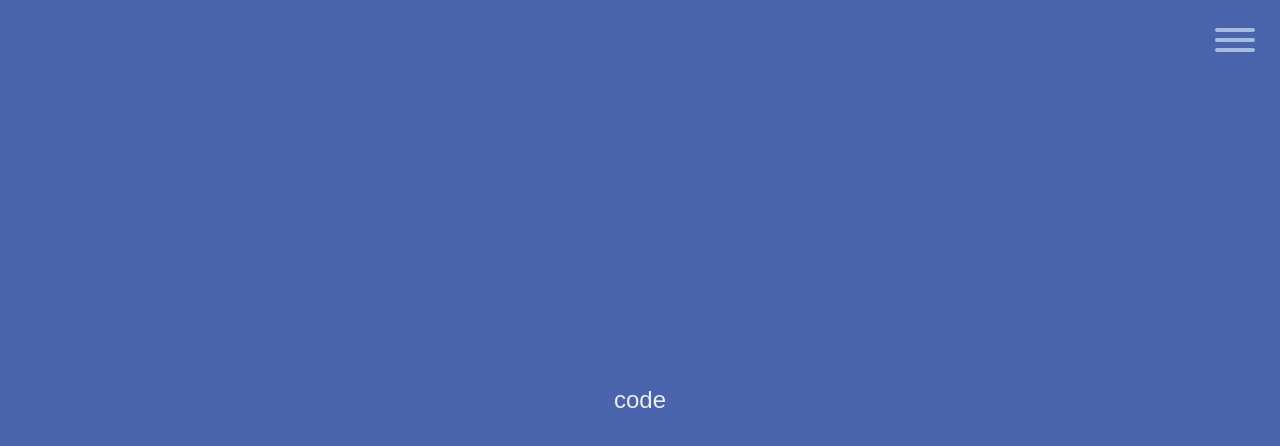
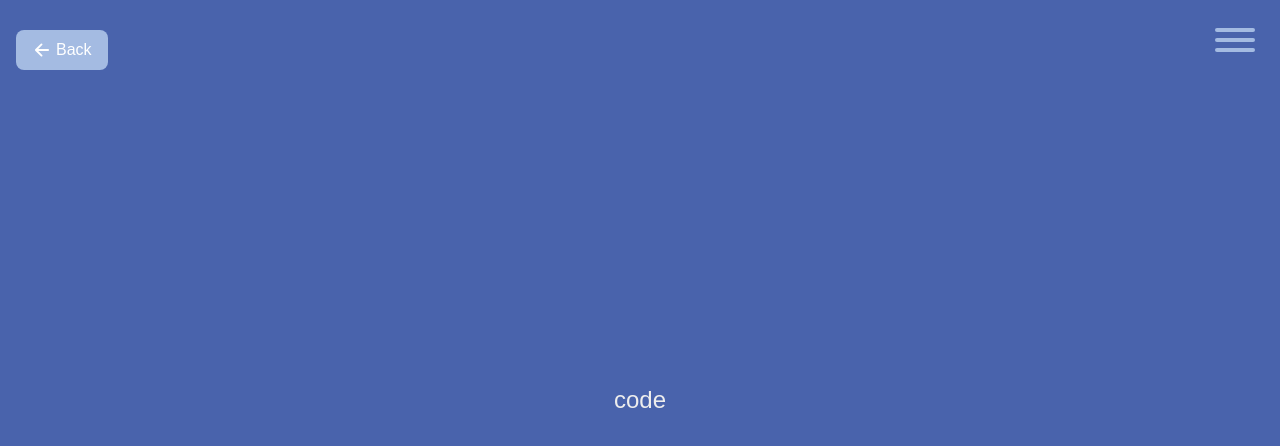
Before and after one commit to jetodd/portfolio, a Next.js app: page /code in a window 1280 px wide. Shown: the top 446 px of the page. Built offline with nearby package versions, Linux system fonts and the light colour scheme.

Commit message:
Add more back links

```diff
--- a/src/app/code/page.tsx
+++ b/src/app/code/page.tsx
@@ -1,9 +1,11 @@
+import BackLink from "../components/BackLink/BackLink";
 import Menu from "../components/Menu/Menu";
 
 export default function Page() {
     return <main
       className="h-dvh w-dvh justify-center content-center text-center"
       style={{ backgroundColor: 'var(--color-code)' }}>
+      <BackLink bgColor='azure' color='white' />
       <Menu currentPage="code" color="azure" />
       <section className="mx-auto -my-32 md:my-0 flex h-screen w-screen flex-col justify-center">
         <span className='text-2xl'>code</span>
--- a/src/app/hello/page.tsx
+++ b/src/app/hello/page.tsx
@@ -1,5 +1,6 @@
 "use client"
 
+import BackLink from '../components/BackLink/BackLink';
 import Menu from '../components/Menu/Menu';
 import { Typewriter } from '../components/Typewriter/Typewriter';
 import styles from './styles.module.css'
@@ -27,6 +28,7 @@ export default function Page() {
           <div className={`${styles.cloud} ${styles.five} left-3/4 top-1/3 opacity-75`}></div>
         </div> */}
 
+      <BackLink bgColor='sky' color='white' />
       <Menu currentPage='hello' color='sky' />
       <section className="content-center mx-auto md:my-0 flex h-screen w-screen flex-col items-start justify-center text-white">
           <h1 className="text-2xl md:text-5xl mx-4">
```
